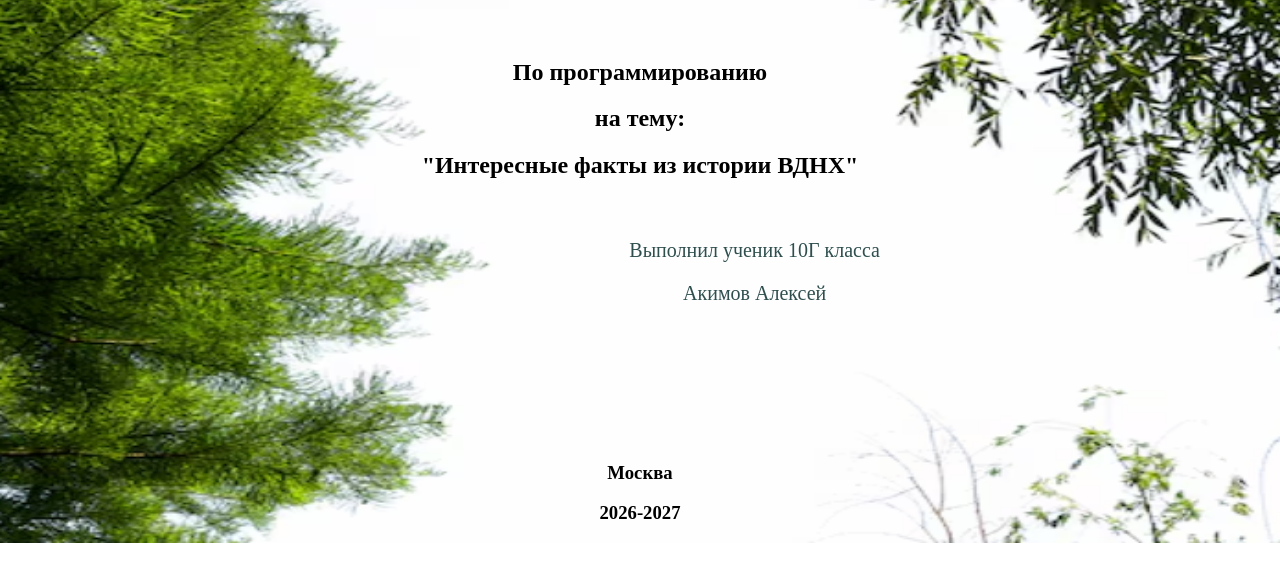
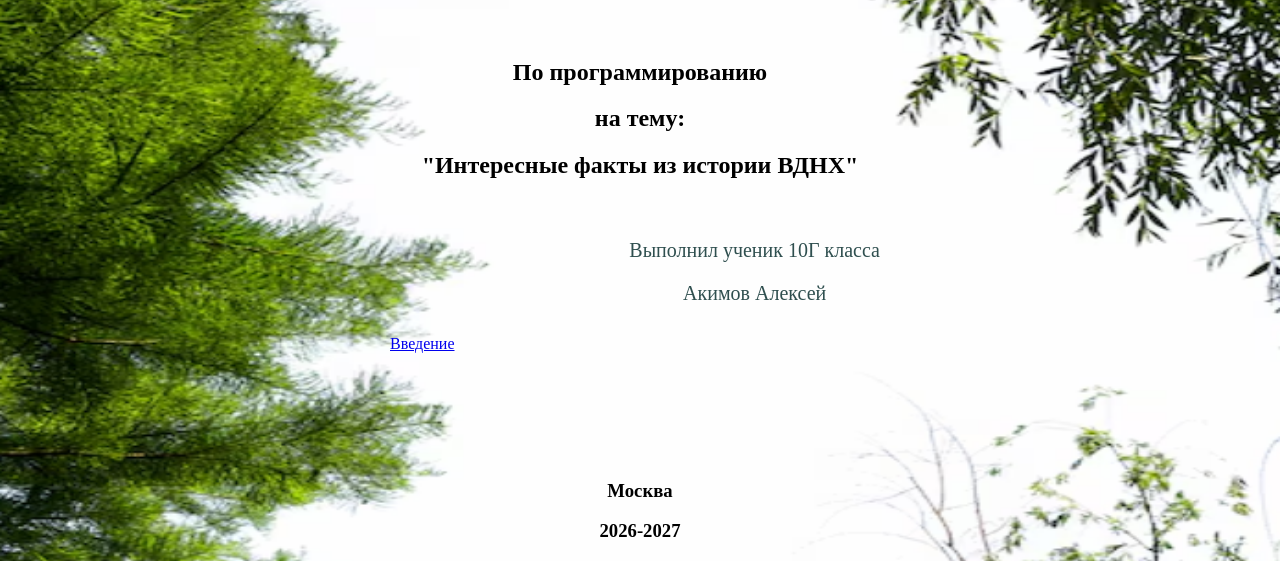
Before and after one commit to Lesha-design/itogi, a plain HTML site: page index_title.html in a window 1280 px wide. Shown: the part 257-818 px from the top of the page. Drawn offline with Linux system fonts and the light colour scheme.

Commit message:
Update index_title.html

```diff
--- a/index_title.html
+++ b/index_title.html
@@ -25,7 +25,7 @@
                 <p>Акимов Алексей</p>
             </div>
         </div>
-
+        <a href="index-ins.html">Введение</a>
     </main>
 
 
```
